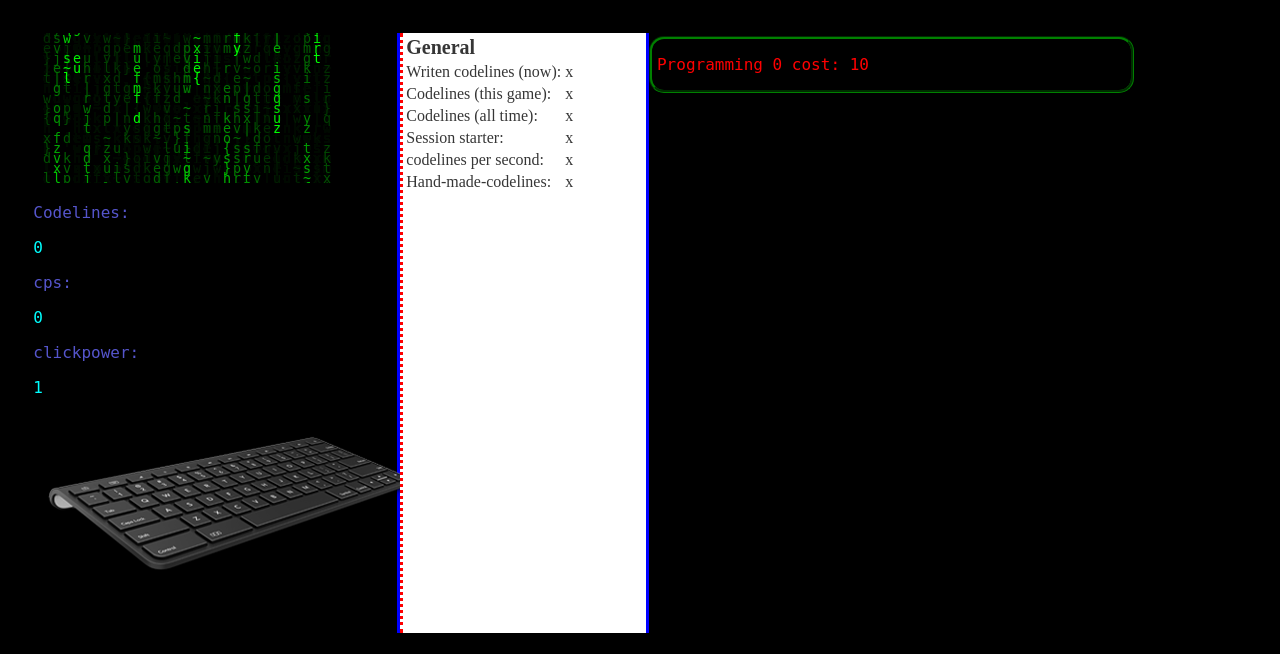
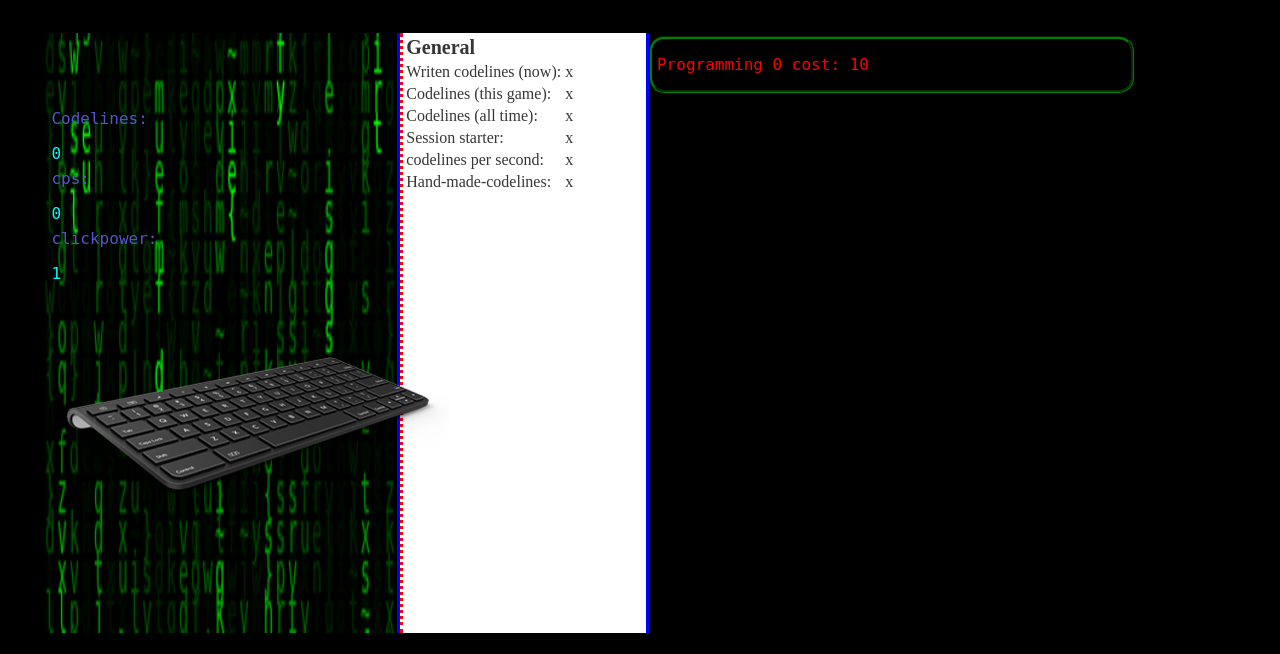
Before and after one commit to fwsGonzo/WebProsjekt, a PHP site: page / in a window 1280 px wide. Shown: the top 654 px of the page. Run offline with PHP 8.4, Linux system fonts and the light colour scheme.

Commit message:
Placed the matrix in the background( got inflated )

```diff
--- a/index.css
+++ b/index.css
@@ -69,6 +69,41 @@ p
 {
     color: aqua;
 }
+
+#codelinesBox, #cspBox, #clickpowerBox, #keyboard
+{
+	position: absolute;
+	z-index: 3;
+	left: 5%;
+}
+
+#codelinesBox
+{
+	top: 10%;
+}
+#cspBox
+{
+	top: 20%;
+}
+#clickpowerBox
+{
+	top: 30%;
+}
+
+#keyboard
+{
+	top: 50%;
+}
+
+#thematrix
+{
+	position: relative;
+	top: 0;
+	left: 0;
+	z-index: 1;
+	width: 100%;
+	height: 100%;
+}
 /*End of leftsection*/
 
 
```
